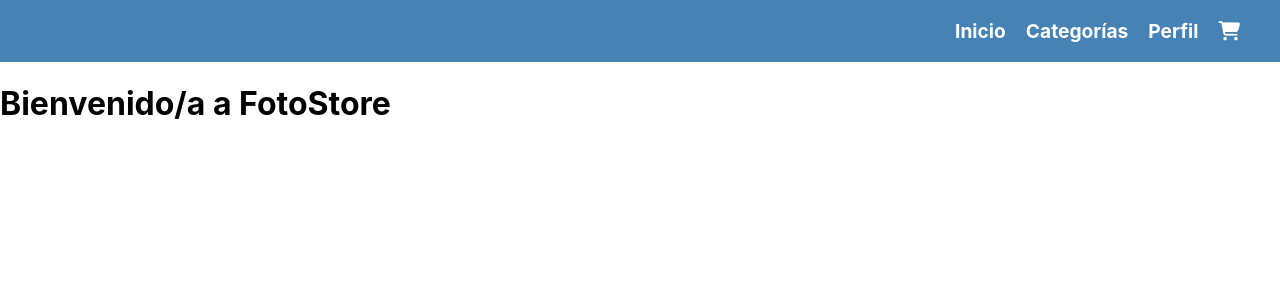
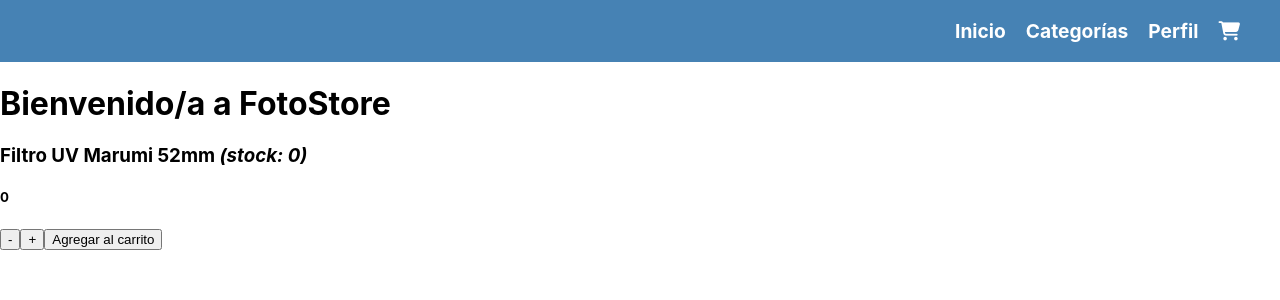
Before and after one commit to GeruMansi/proyecto-fotostore, a React (Create React App) app: page / in a window 1280 px wide. Shown: the top 300 px of the page. Built offline with nearby package versions, Linux system fonts and the light colour scheme.

Commit message:
se agregó componente ItemCount para controlar cantidad a enviar al carrito

```diff
--- /dev/null
+++ b/src/components/ItemCount.js
@@ -0,0 +1,38 @@
+import React, {useState} from "react";
+
+const producto = 'Filtro UV Marumi 52mm'
+export default function ItemCount({stock, initial}) {
+    const [counter, setCounter] = useState(stock > 0 ? initial : 0)
+
+    const aumentarUno = ()=> {
+        if (counter < stock) {
+            setCounter(counter + 1)
+        }
+    }
+
+    const reducirUno = ()=> {
+        if (counter > 1) {
+            setCounter(counter - 1)
+        }
+    }
+
+    return (
+        <div>
+            <h3>{producto} <i>(stock: {stock})</i></h3>
+            <h5>{counter}</h5>
+            <button onClick={() => {
+                reducirUno()
+            }}> - </button>
+            <button onClick={() => {
+                aumentarUno()
+            }}> + </button>
+            <button onClick={()=> {
+                if (stock == 0) {
+                    alert('En este momento no hay stock de este producto')
+                } else {
+                    alert(`Agregaste ${producto} x${counter} al carrito`)
+                }
+            }}>Agregar al carrito</button>
+        </div>
+    )
+}
--- a/src/components/ItemListContainer.js
+++ b/src/components/ItemListContainer.js
@@ -1,8 +1,12 @@
 import React from "react";
+import ItemCount from "./ItemCount";
 
 function ItemListContainer({greeting}) {
     return (
+        <>
         <h1>{greeting}</h1>
+        <ItemCount stock={0} initial={1}/>
+        </>
     )
 }
 
```
